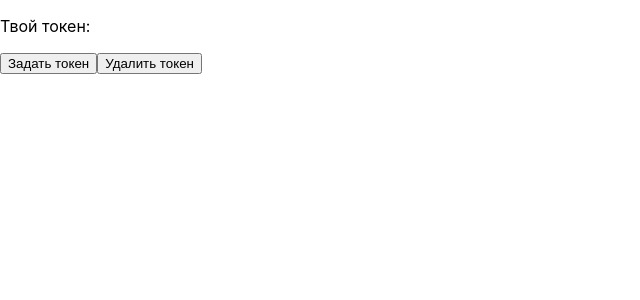
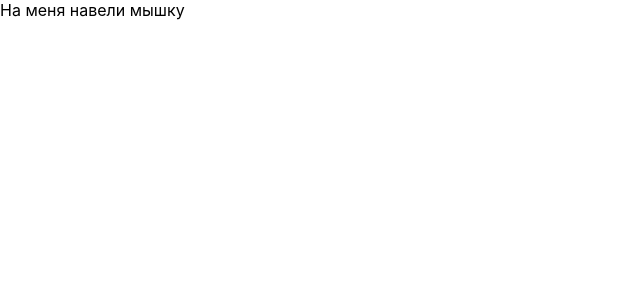
Before and after one commit to bobkov-evgeny/react-custom-hooks, a React (Create React App) app: page / in a window 1280 px wide. Shown: the top 300 px of the page, without its empty margins (0-640 px from the left). Built offline with nearby package versions, Linux system fonts and the light colour scheme.

Commit message:
useHover implementation

```diff
--- a/src/App.js
+++ b/src/App.js
@@ -1,21 +1,11 @@
-import { useLocalStorage } from './useLocalStorage';
+import { useHover } from './useHover';
 
 function App() {
-    const [token, { setItem, removeItem }] = useLocalStorage('token');
+    const {hovered, ref} = useHover();
 
     return (
-        <div>
-            <p>
-                Твой токен: { token }
-            </p>
-            <div>
-                <button onClick={() => setItem('new-token')}>
-                    Задать токен
-                </button>
-                <button onClick={() => removeItem()}>
-                    Удалить токен
-                </button>
-            </div>
+        <div ref={ref}>
+            {hovered ? 'На меня навели мышку' : 'Наведи мышкой на меня'}
         </div>
     );
 }
--- /dev/null
+++ b/src/useHover.js
@@ -0,0 +1,33 @@
+import {useRef, useState, useEffect} from "react";
+
+export function useHover() {
+    const [hovered, setIsHovered] = useState(false);
+    const ref = useRef();
+
+    const handleMouseOver = () => {
+        setIsHovered(true);
+    };
+
+    const handleMouseOut = () => {
+        setIsHovered(false);
+    };
+
+    useEffect(() => {
+        const element = ref.current;
+
+        if(element) {
+            element.addEventListener('mouseover', handleMouseOver);
+            element.addEventListener('mouseout', handleMouseOut);
+
+            return () => {
+                element.removeEventListener('mouseover', handleMouseOver);
+                element.removeEventListener('mouseout', handleMouseOut);
+            }
+        }
+    }, [ref.current]);
+
+    return {
+        hovered,
+        ref
+    }
+}
```
